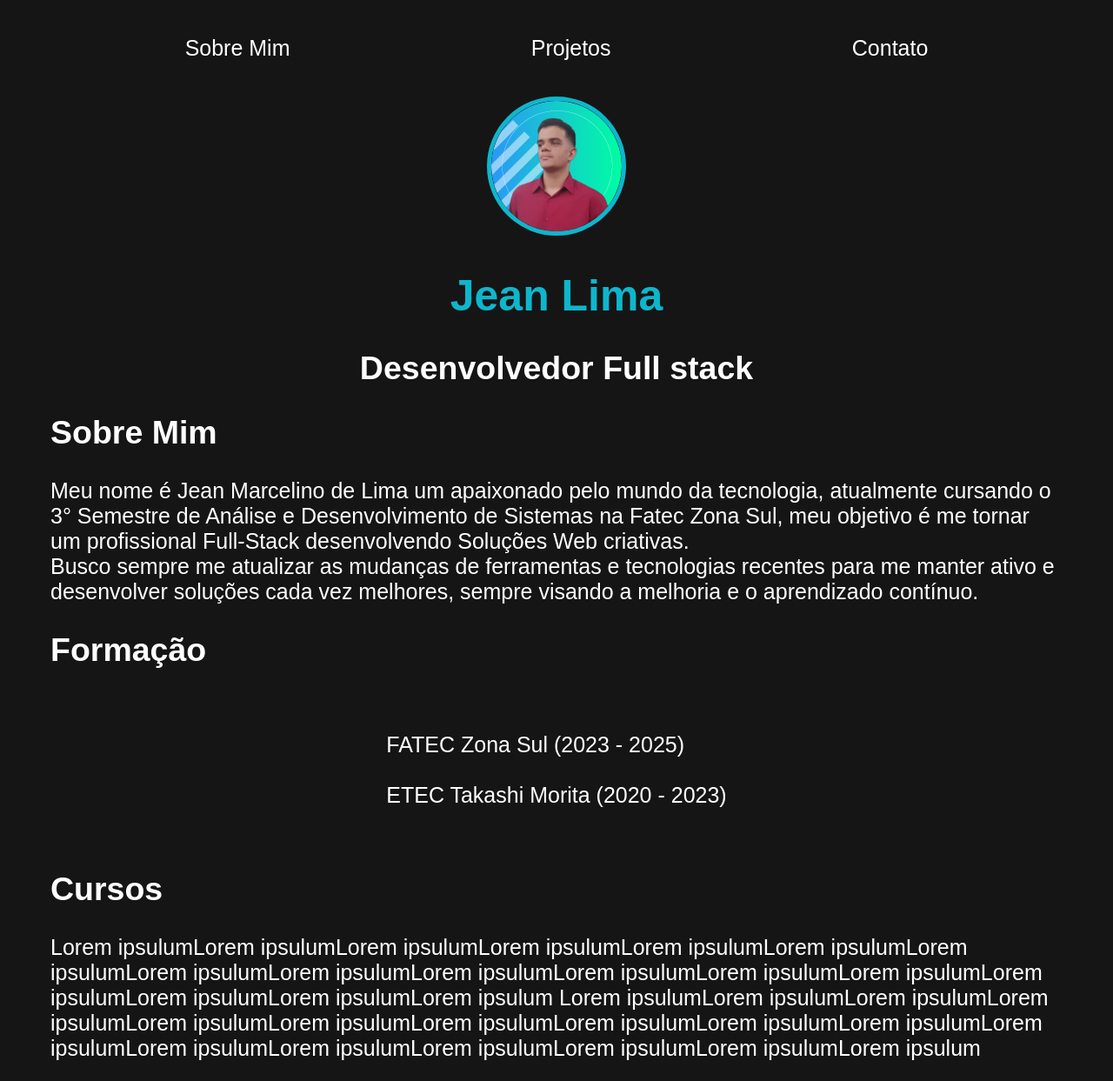
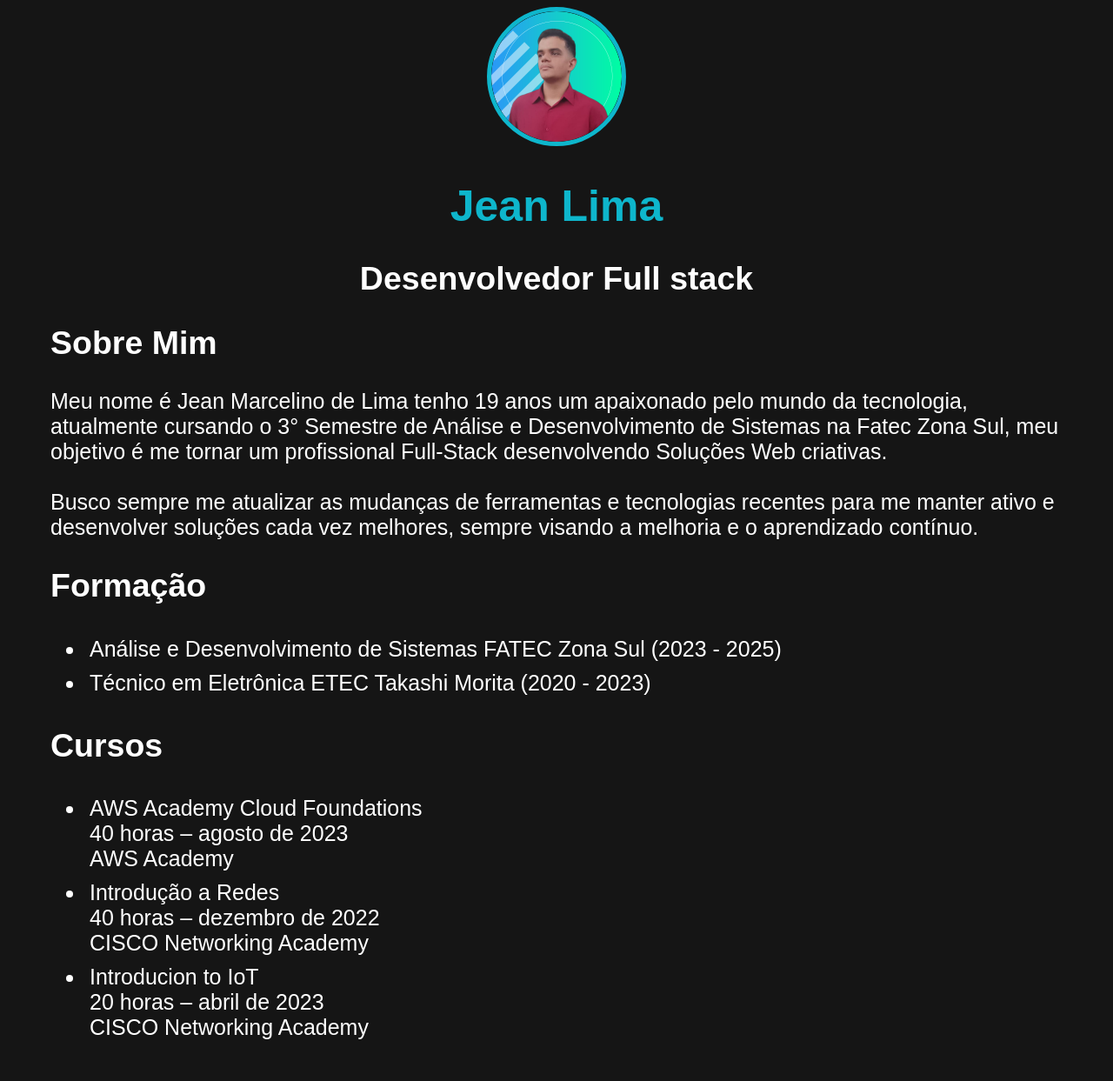
Before and after one commit to JeanLima2112/Portifolio--Jean-Lima, a plain HTML site: page index.html in a window 1280 px wide. Shown: the top 1243 px of the page at 87% size. Drawn offline with Linux system fonts and the light colour scheme.

Commit message:
Versão 1.0
primeira versão do site portfolio

```diff
--- a/index.css
+++ b/index.css
@@ -4,16 +4,6 @@ body{
     font-family: Arial, Helvetica, sans-serif;
     font-size: 25px;
 }
-ul  {
-    display: flex;
-    justify-content: space-around;
-    list-style-type: none;
-    align-items: center;
-    padding: 16px;
-
-}
-
-
 
 a{
     color: white;
@@ -26,11 +16,9 @@ header img{
     border: 5Px solid rgb(14, 182, 204);
     align-items: center;
 
-
-
 }
 .center{
-    text-align: center;
+    text-align:center;
 
 }
 footer img{
@@ -60,10 +48,10 @@ header h2{
     padding: 0px 50px;
 
 }
-nav a:hover {
-    color: rgb(14, 182, 204);
-    align-items: center;
-}
+
 footer p:hover{
     color: rgb(14, 182, 204);
 }
+li{
+    padding: 5px;
+}
--- a/index.html
+++ b/index.html
@@ -9,19 +9,6 @@
 </head>
 <body>
     <div class="containner">
-        <nav>
-            <ul>
-                <li>
-                    <a href="index.html">Sobre Mim</a>
-                </li>
-                <li>
-                    <a href="project.html">Projetos</a>
-                </li>
-                 <li>
-                   <a href="contact.html"> Contato</a>
-                </li>
-            </ul>
-        </nav>
         <header>
             <div class="center">
                 <img src="./image/profile-pic (1).png" alt="Um rapaz muito Bonitinho!">
@@ -36,8 +23,8 @@
                     Sobre Mim
                 </h2>
                 <p>
-                    Meu nome é Jean Marcelino de Lima um apaixonado pelo mundo da tecnologia, atualmente cursando o 3° Semestre de  Análise e Desenvolvimento de Sistemas
-                    na Fatec Zona Sul, meu objetivo é me tornar um profissional Full-Stack desenvolvendo Soluções Web criativas. <br>
+                    Meu nome é Jean Marcelino de Lima tenho 19 anos um apaixonado pelo mundo da tecnologia, atualmente cursando o 3° Semestre de  Análise e Desenvolvimento de Sistemas
+                    na Fatec Zona Sul, meu objetivo é me tornar um profissional Full-Stack desenvolvendo Soluções Web criativas. <br> <br>
                     Busco sempre me atualizar as mudanças de ferramentas e tecnologias recentes para me manter ativo e desenvolver soluções cada vez melhores, sempre visando a melhoria e o aprendizado contínuo.
                 </p>
             </section>
@@ -47,10 +34,8 @@
                 </h2>
                 <p>
                     <ul>
-                        <p>
-                            FATEC Zona Sul (2023 - 2025) <br> <br>
-                            ETEC Takashi Morita (2020 - 2023)
-                        </p>
+                        <li>Análise e Desenvolvimento de Sistemas FATEC Zona Sul (2023 - 2025)</li>
+                        <li>Técnico em Eletrônica ETEC Takashi Morita (2020 - 2023)</li>
                     </ul>
                 </p>
             </section>
@@ -58,10 +43,17 @@
                 <h2>
                     Cursos
                 </h2>
-                <p>
-                    Lorem ipsulumLorem ipsulumLorem ipsulumLorem ipsulumLorem ipsulumLorem ipsulumLorem ipsulumLorem ipsulumLorem ipsulumLorem ipsulumLorem ipsulumLorem ipsulumLorem ipsulumLorem ipsulumLorem ipsulumLorem ipsulumLorem ipsulum
-                    Lorem ipsulumLorem ipsulumLorem ipsulumLorem ipsulumLorem ipsulumLorem ipsulumLorem ipsulumLorem ipsulumLorem ipsulumLorem ipsulumLorem ipsulumLorem ipsulumLorem ipsulumLorem ipsulumLorem ipsulumLorem ipsulumLorem ipsulum
-                </p>
+                <ul>
+                    <li>AWS Academy Cloud Foundations <br>
+                        40 horas – agosto de 2023 <br>
+                        AWS Academy</li>
+                    <li>Introdução a Redes <br>
+                        40 horas – dezembro de 2022 <br>
+                        CISCO Networking Academy</li>
+                    <li>Introducion to IoT <br>
+                        20 horas – abril de 2023 <br>
+                        CISCO Networking Academy</li>
+                </ul>
             </section>
         </main>
         <footer>
```
Also changed, not shown: contact.html (deleted, +0 -13 lines), project.html (deleted, +0 -13 lines), image/android-chrome-192x192-removebg-preview (1).png (deleted), image/android-chrome-192x192-removebg-preview.png (deleted).
